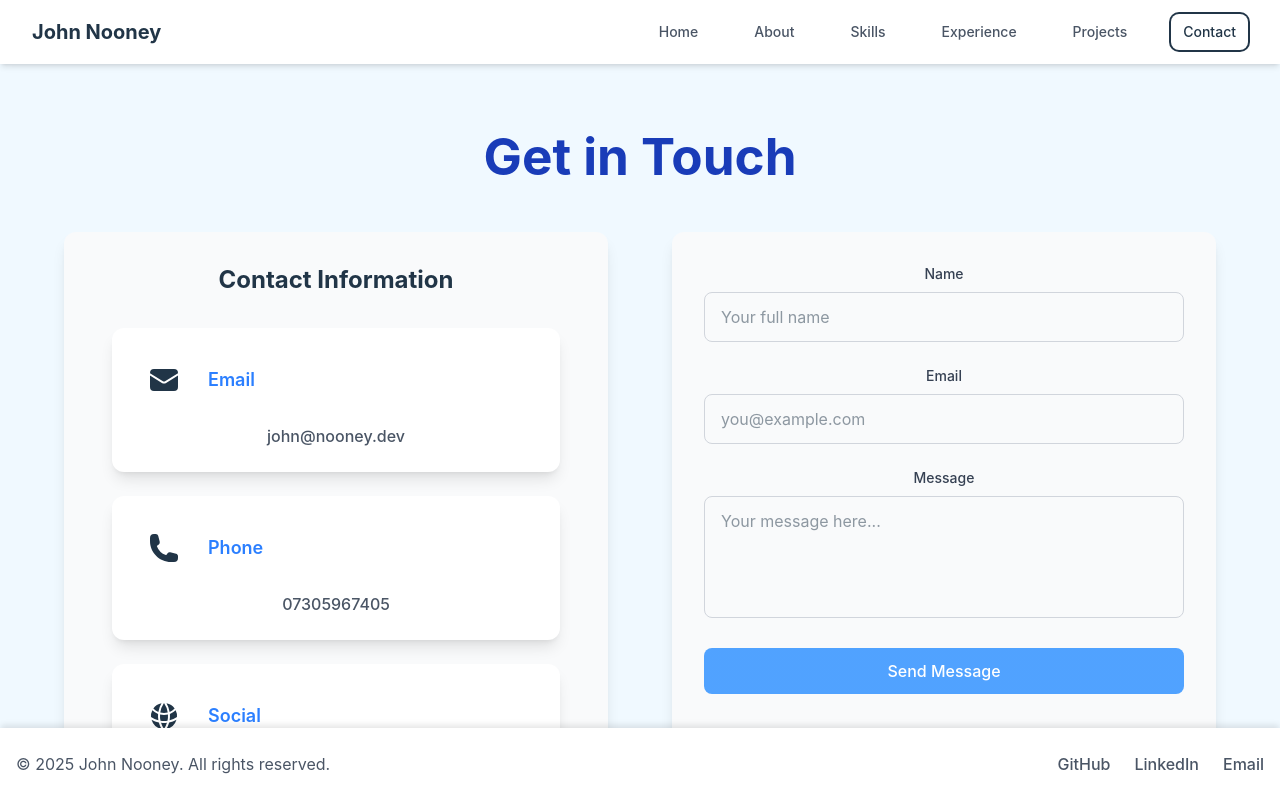
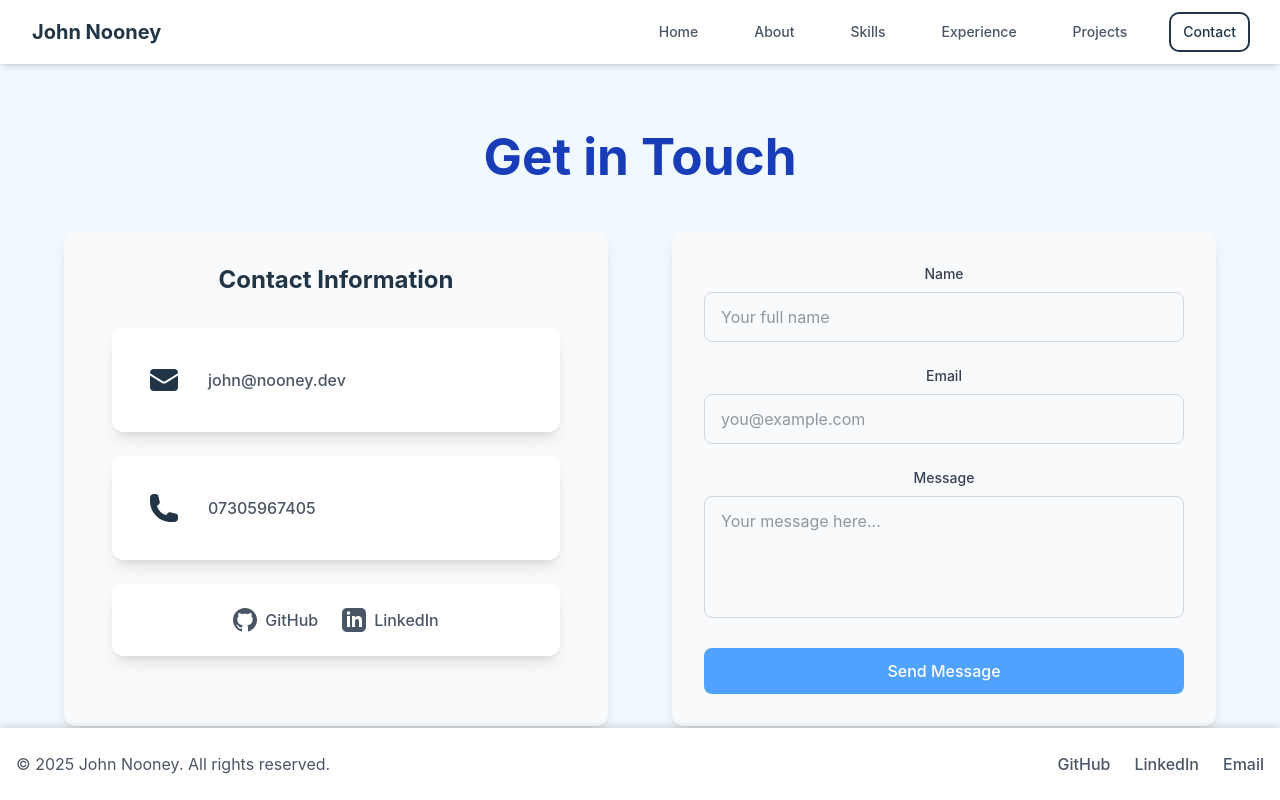
Before and after one commit to JohnNooney/nooney.dev, a React (Vite) app: page /contact in a window 1280 px wide. Built offline with nearby package versions, Linux system fonts and the light colour scheme.

Commit message:
Adjust icons on contact page

```diff
--- a/src/pages/Contact.jsx
+++ b/src/pages/Contact.jsx
@@ -3,8 +3,7 @@ import { motion } from 'framer-motion';
 import emailjs from '@emailjs/browser';
 import {
   EnvelopeIcon,
-  PhoneIcon,
-  GlobeAltIcon
+  PhoneIcon
 } from '@heroicons/react/24/solid';
 import Button from '../components/Button';
 
@@ -67,18 +66,16 @@ export default function Contact() {
     }));
   };
 
-  const ContactInfoItem = useCallback(({ icon: Icon, title, content, link, ariaLabel }) => (
+  const ContactInfoItem = useCallback(({ icon: Icon, content, link, ariaLabel }) => (
     <motion.div
       className="bg-white dark:bg-gray-700 p-6 rounded-xl shadow-lg hover:shadow-xl transition-all duration-300 transform hover:-translate-y-2 group"
       initial={{ opacity: 0, y: 20 }}
       animate={{ opacity: 1, y: 0 }}
       transition={{ duration: 0.5 }}
     >
-      <div className="flex items-center mb-4 space-x-4">
+      <div className="flex items-center space-x-4">
         <div className="bg-primary/10 dark:bg-gray-600 p-3 rounded-full">
           <Icon className="h-8 w-8 text-primary group-hover:text-primary-dark transition-colors" />
-        </div>
-        <h3 className="text-lg font-semibold text-blue-500 dark:text-blue-300">{title}</h3>
         </div>
         <a
           href={link}
@@ -89,6 +86,7 @@ export default function Contact() {
         >
           {content}
         </a>
+      </div>
     </motion.div>
   ), []);
 
@@ -99,12 +97,6 @@ export default function Contact() {
       animate={{ opacity: 1, y: 0 }}
       transition={{ duration: 0.5, delay: 0.2 }}
     >
-      <div className="flex items-center mb-4 space-x-4">
-        <div className="bg-primary/10 dark:bg-gray-600 p-3 rounded-full">
-          <GlobeAltIcon className="h-8 w-8 text-primary group-hover:text-primary-dark transition-colors" />
-        </div>
-        <h3 className="text-lg font-semibold text-blue-500 dark:text-blue-300">Social</h3>
-      </div>
       <div className="flex justify-center space-x-6">
         <a
           href="https://github.com/JohnNooney"
@@ -185,14 +177,12 @@ export default function Contact() {
               <div className="space-y-6 ">
                 <ContactInfoItem
                   icon={EnvelopeIcon}
-                  title="Email"
                   content="john@nooney.dev"
                   link="mailto:john@nooney.dev"
                   ariaLabel="Email: john@nooney.dev"
                 />
                 <ContactInfoItem
                   icon={PhoneIcon}
-                  title="Phone"
                   content="07305967405"
                   link="tel:07305967405"
                   ariaLabel="Phone: 07305967405"
```
Lines whose indentation alone changed are shown as unchanged.
